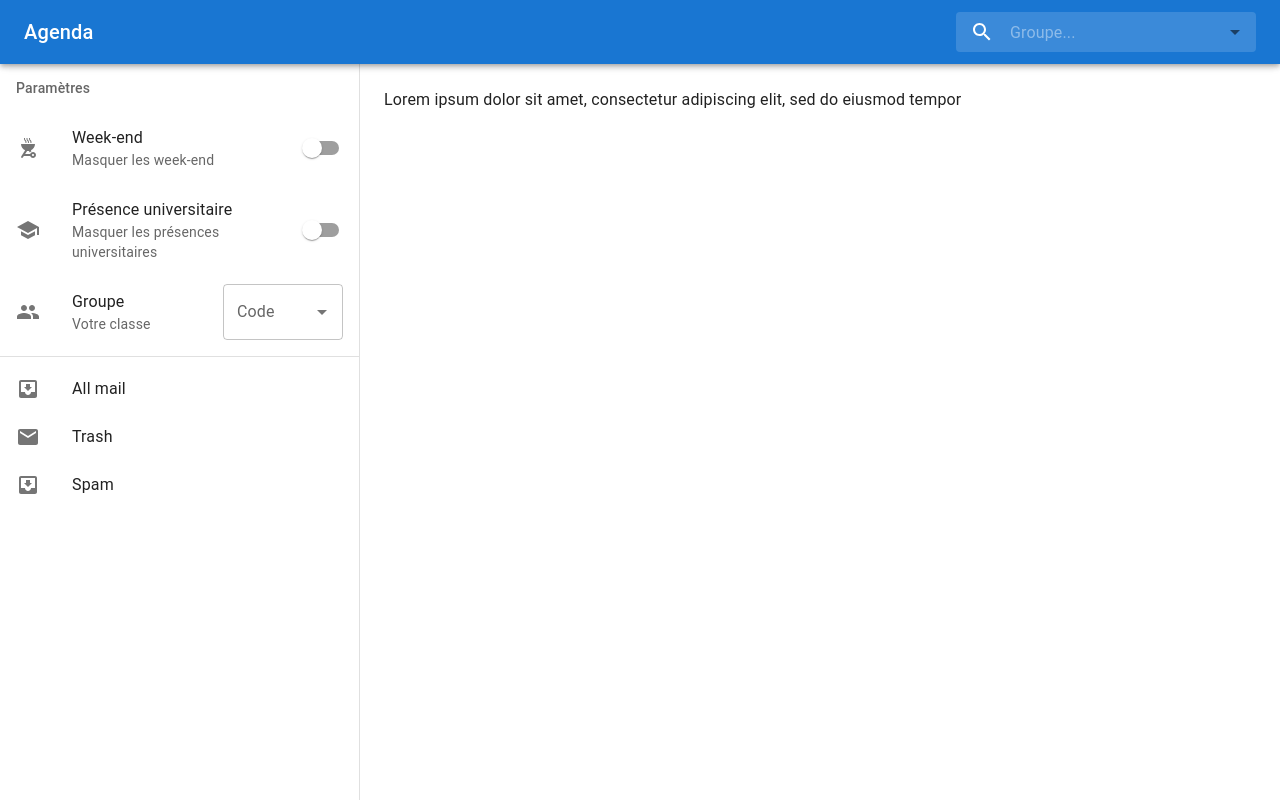
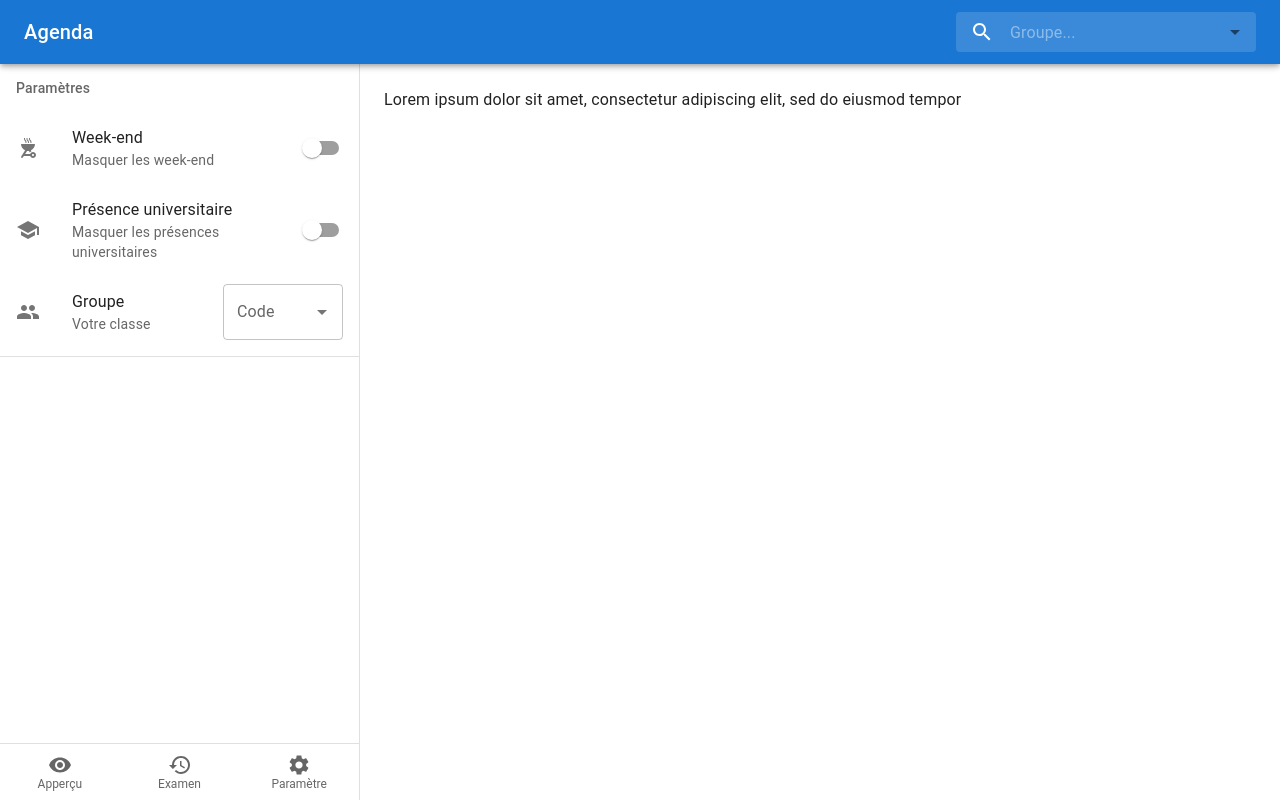
Before and after one commit to MyEDTPlanner/MyEDTScrapper-Front, a React (Create React App) app: page / in a window 1280 px wide. Built offline with nearby package versions, Linux system fonts and the light colour scheme.

Commit message:
:construction: Ajout onglets barre laterale

```diff
--- a/src/App.tsx
+++ b/src/App.tsx
@@ -27,6 +27,12 @@ import Autocomplete from '@mui/material/Autocomplete';
 import InputAdornment from '@mui/material/InputAdornment';
 import SearchIcon from '@mui/icons-material/Search';
 import { styled, alpha } from "@mui/material/styles";
+import Paper from '@mui/material/Paper';
+import BottomNavigationAction from '@mui/material/BottomNavigationAction';
+import BottomNavigation from '@mui/material/BottomNavigation';
+import RestoreIcon from '@mui/icons-material/Restore';
+import FavoriteIcon from '@mui/icons-material/Favorite';
+import VisibilityIcon from '@mui/icons-material/Visibility';
 
 import "./index.css";
 const drawerWidth = 360;
@@ -41,6 +47,8 @@ const groups = [
 //https://codesandbox.io/s/blue-wave-o3qrfz?file=/demo.tsx:2614-2635
 
 //https://mui.com/material-ui/react-bottom-navigation/
+//https://mui.com/material-ui/react-tabs/
+//https://github.com/oliviertassinari/react-swipeable-views
 
 const StyledTextField = styled(TextField)(({ theme }) => ({
   color: "#fff",
@@ -112,7 +120,8 @@ const App: FC = () => {
         }}
       >
         <Toolbar />
-        <Box sx={{ overflow: 'auto' }}>
+        <Box sx={{ overflow: 'auto', display: 'flex', height: '100%', maxHeight: '100%', flexDirection: 'column'}}>
+          <Box sx={{flexGrow: 1, overflow: 'auto' }} >
           <List
             sx={{ width: '100%', maxWidth: 360, bgcolor: 'background.paper' }}
             subheader={<ListSubheader>Paramètres</ListSubheader>}
@@ -155,18 +164,17 @@ const App: FC = () => {
             </ListItem>
           </List>
           <Divider />
-          <List>
-            {['All mail', 'Trash', 'Spam'].map((text, index) => (
-              <ListItem key={text} disablePadding>
-                <ListItemButton>
-                  <ListItemIcon>
-                    {index % 2 === 0 ? <InboxIcon /> : <MailIcon />}
-                  </ListItemIcon>
-                  <ListItemText primary={text} />
-                </ListItemButton>
-              </ListItem>
-            ))}
-          </List>
+          </Box>
+          <Paper elevation={0}>
+            <Divider />
+            <BottomNavigation
+              showLabels
+            >
+              <BottomNavigationAction label="Apperçu" icon={<VisibilityIcon />} />
+              <BottomNavigationAction label="Examen" icon={<RestoreIcon />} />
+              <BottomNavigationAction label="Paramètre" icon={<SettingsIcon />} />
+            </BottomNavigation>
+          </Paper>
         </Box>
       </Drawer>
       <Box component="main" sx={{ flexGrow: 1, p: 3 }}>
```
